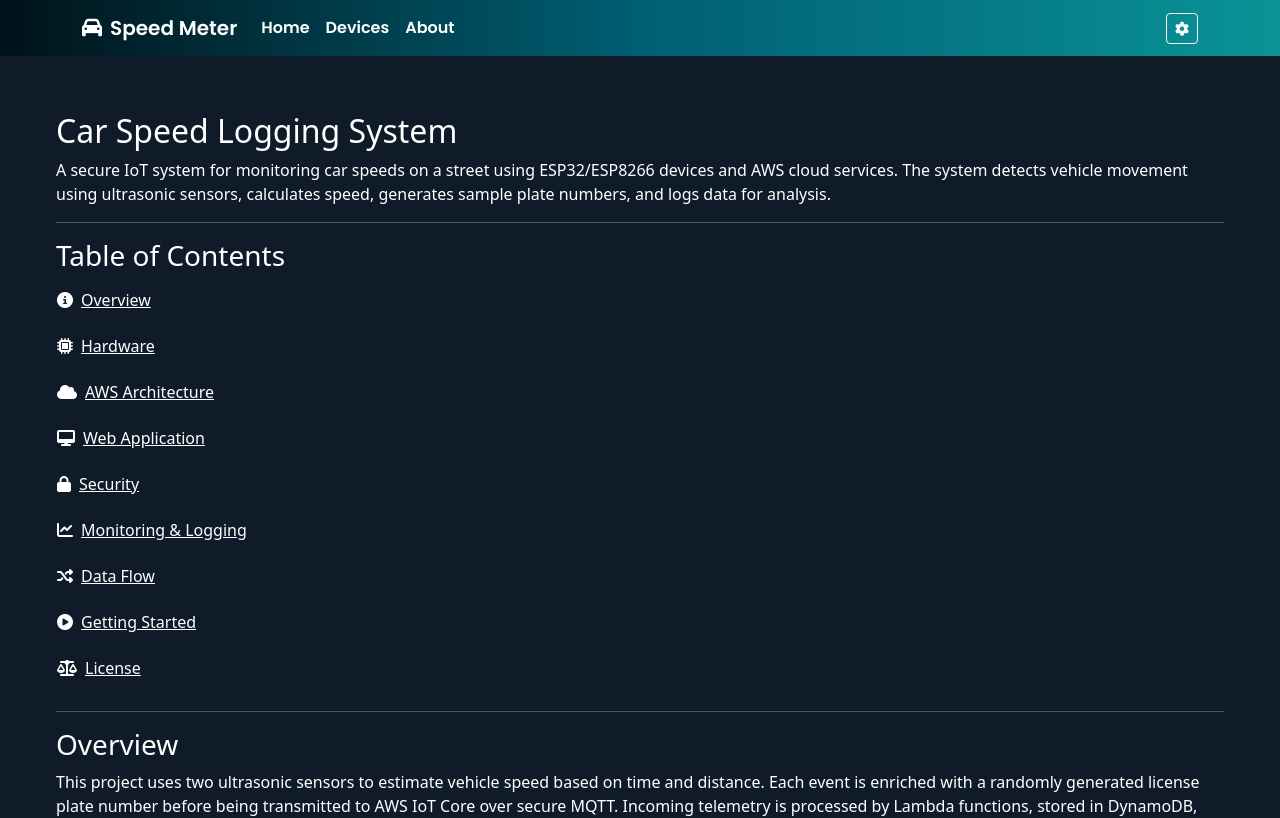
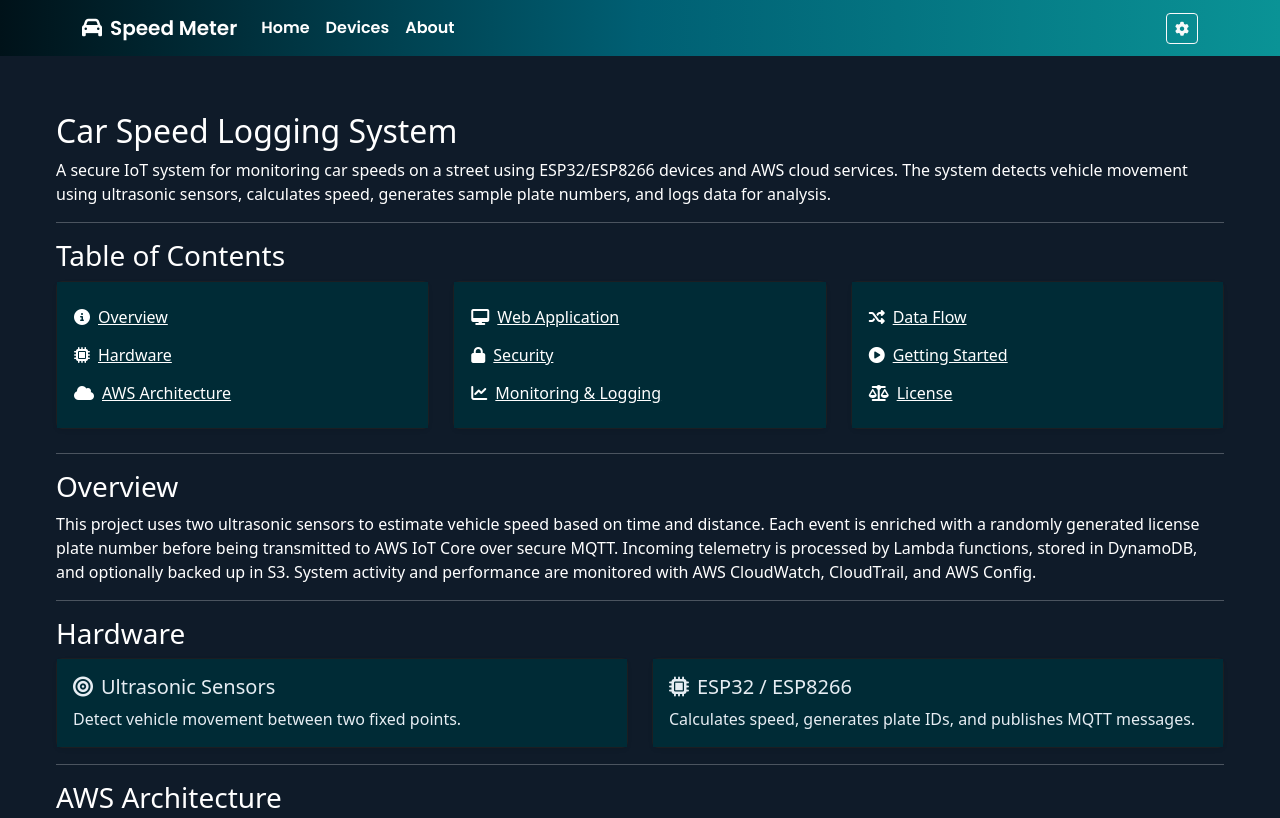
Before and after one commit to 6a6ak/Amplify_App_AWS, a React (Vite) app: page /about in a window 1280 px wide. Shown: the top 818 px of the page. Built offline with nearby package versions, Linux system fonts and the light colour scheme; what aws-amplify would draw is missing.

Commit message:
feat: update Table of Contents with card layout for improved organization and presentation

```diff
--- a/src/components/AboutPage.tsx
+++ b/src/components/AboutPage.tsx
@@ -68,90 +68,93 @@ export default function AboutPage() {
             generates sample plate numbers, and logs data for analysis.
           </p>
           <hr />
-          <h3>Table of Contents</h3>
-          <ul className="list-unstyled mb-4">
-            <li>
+          <h3 id="table-of-contents">Table of Contents</h3>
+          <div className="row g-4 mb-4">
+            <div className="col-md-4">
+              <div className="card bg-dark text-white h-100 shadow-sm">
+                <div className="card-body py-3">
                   <a
-                className="btn btn-link text-white w-100 text-start mb-2 ps-0"
+                    className="btn btn-link text-white w-100 text-start ps-0"
                     href="#overview"
                   >
                     <i className="fa fa-info-circle me-2" aria-hidden="true" />
                     Overview
                   </a>
-            </li>
-            <li>
                   <a
-                className="btn btn-link text-white w-100 text-start mb-2 ps-0"
+                    className="btn btn-link text-white w-100 text-start ps-0"
                     href="#hardware"
                   >
                     <i className="fa fa-microchip me-2" aria-hidden="true" />
                     Hardware
                   </a>
-            </li>
-            <li>
                   <a
-                className="btn btn-link text-white w-100 text-start mb-2 ps-0"
+                    className="btn btn-link text-white w-100 text-start ps-0"
                     href="#aws-architecture"
                   >
                     <i className="fa fa-cloud me-2" aria-hidden="true" />
                     AWS Architecture
                   </a>
-            </li>
-            <li>
+                </div>
+              </div>
+            </div>
+            <div className="col-md-4">
+              <div className="card bg-dark text-white h-100 shadow-sm">
+                <div className="card-body py-3">
                   <a
-                className="btn btn-link text-white w-100 text-start mb-2 ps-0"
+                    className="btn btn-link text-white w-100 text-start ps-0"
                     href="#web-application"
                   >
                     <i className="fa fa-desktop me-2" aria-hidden="true" />
                     Web Application
                   </a>
-            </li>
-            <li>
                   <a
-                className="btn btn-link text-white w-100 text-start mb-2 ps-0"
+                    className="btn btn-link text-white w-100 text-start ps-0"
                     href="#security"
                   >
                     <i className="fa fa-lock me-2" aria-hidden="true" />
                     Security
                   </a>
-            </li>
-            <li>
                   <a
-                className="btn btn-link text-white w-100 text-start mb-2 ps-0"
+                    className="btn btn-link text-white w-100 text-start ps-0"
                     href="#monitoring-and-logging"
                   >
                     <i className="fa fa-chart-line me-2" aria-hidden="true" />
                     Monitoring &amp; Logging
                   </a>
-            </li>
-            <li>
+                </div>
+              </div>
+            </div>
+            <div className="col-md-4">
+              <div className="card bg-dark text-white h-100 shadow-sm">
+                <div className="card-body py-3">
                   <a
-                className="btn btn-link text-white w-100 text-start mb-2 ps-0"
+                    className="btn btn-link text-white w-100 text-start ps-0"
                     href="#data-flow"
                   >
                     <i className="fa fa-random me-2" aria-hidden="true" />
                     Data Flow
                   </a>
-            </li>
-            <li>
                   <a
-                className="btn btn-link text-white w-100 text-start mb-2 ps-0"
+                    className="btn btn-link text-white w-100 text-start ps-0"
                     href="#getting-started"
                   >
                     <i className="fa fa-play-circle me-2" aria-hidden="true" />
                     Getting Started
                   </a>
-            </li>
-            <li>
                   <a
                     className="btn btn-link text-white w-100 text-start ps-0"
                     href="#license"
                   >
-                <i className="fa fa-balance-scale me-2" aria-hidden="true" />
+                    <i
+                      className="fa fa-balance-scale me-2"
+                      aria-hidden="true"
+                    />
                     License
                   </a>
-            </li>
-          </ul>
+                </div>
+              </div>
+            </div>
+          </div>
           <hr />
           <h3 id="overview">Overview</h3>
           <p>
```
Lines whose indentation alone changed are shown as unchanged.
